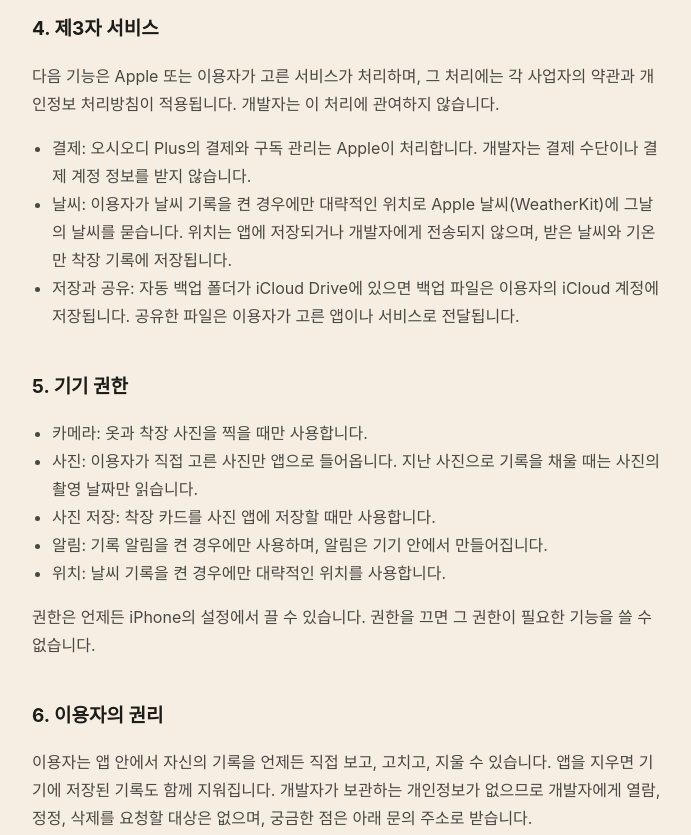
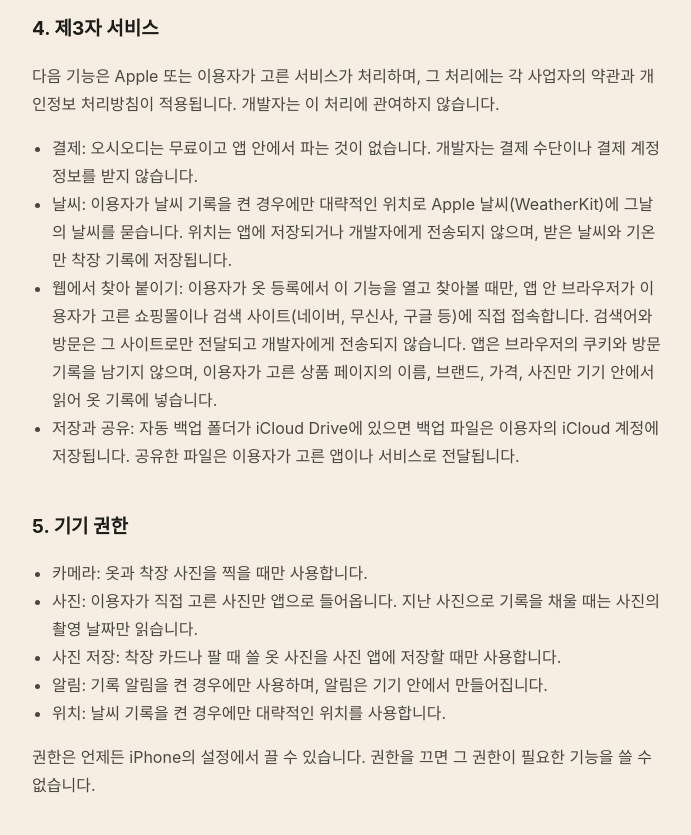
Before and after one commit to Lee-Young-Jae/osiodi, a plain HTML site: page privacy.html in a window 1280 px wide. Shown: the part 1140-1975 px from the top of the page, without its empty margins (292-983 px from the left). Drawn offline with Linux system fonts and the light colour scheme.

Commit message:
docs : 무료 출시에 맞춰 결제·구독 안내를 고치고 웹에서 찾아 붙이기를 개인정보 처리방침에 더하기

```diff
--- a/privacy.html
+++ b/privacy.html
@@ -35,8 +35,9 @@
 <h2>4. 제3자 서비스</h2>
 <p>다음 기능은 Apple 또는 이용자가 고른 서비스가 처리하며, 그 처리에는 각 사업자의 약관과 개인정보 처리방침이 적용됩니다. 개발자는 이 처리에 관여하지 않습니다.</p>
 <ul>
-<li>결제: 오시오디 Plus의 결제와 구독 관리는 Apple이 처리합니다. 개발자는 결제 수단이나 결제 계정 정보를 받지 않습니다.</li>
+<li>결제: 오시오디는 무료이고 앱 안에서 파는 것이 없습니다. 개발자는 결제 수단이나 결제 계정 정보를 받지 않습니다.</li>
 <li>날씨: 이용자가 날씨 기록을 켠 경우에만 대략적인 위치로 Apple 날씨(WeatherKit)에 그날의 날씨를 묻습니다. 위치는 앱에 저장되거나 개발자에게 전송되지 않으며, 받은 날씨와 기온만 착장 기록에 저장됩니다.</li>
+<li>웹에서 찾아 붙이기: 이용자가 옷 등록에서 이 기능을 열고 찾아볼 때만, 앱 안 브라우저가 이용자가 고른 쇼핑몰이나 검색 사이트(네이버, 무신사, 구글 등)에 직접 접속합니다. 검색어와 방문은 그 사이트로만 전달되고 개발자에게 전송되지 않습니다. 앱은 브라우저의 쿠키와 방문 기록을 남기지 않으며, 이용자가 고른 상품 페이지의 이름, 브랜드, 가격, 사진만 기기 안에서 읽어 옷 기록에 넣습니다.</li>
 <li>저장과 공유: 자동 백업 폴더가 iCloud Drive에 있으면 백업 파일은 이용자의 iCloud 계정에 저장됩니다. 공유한 파일은 이용자가 고른 앱이나 서비스로 전달됩니다.</li>
 </ul>
 
@@ -44,7 +45,7 @@
 <ul>
 <li>카메라: 옷과 착장 사진을 찍을 때만 사용합니다.</li>
 <li>사진: 이용자가 직접 고른 사진만 앱으로 들어옵니다. 지난 사진으로 기록을 채울 때는 사진의 촬영 날짜만 읽습니다.</li>
-<li>사진 저장: 착장 카드를 사진 앱에 저장할 때만 사용합니다.</li>
+<li>사진 저장: 착장 카드나 팔 때 쓸 옷 사진을 사진 앱에 저장할 때만 사용합니다.</li>
 <li>알림: 기록 알림을 켠 경우에만 사용하며, 알림은 기기 안에서 만들어집니다.</li>
 <li>위치: 날씨 기록을 켠 경우에만 대략적인 위치를 사용합니다.</li>
 </ul>
@@ -75,7 +76,7 @@
 <p>이 방침은 대한민국 법령에 따라 해석합니다.</p>
 
 <hr>
-<footer>시행일: <span id="effective">2026년 10월 17일</span> · <a href="index.html">오시오디 안내</a></footer>
+<footer>시행일: <span id="effective">2026년 11월 8일</span> · <a href="index.html">오시오디 안내</a></footer>
 </main>
 </body>
 </html>
```
Also changed, not shown: index.html (+0 -1 lines).
